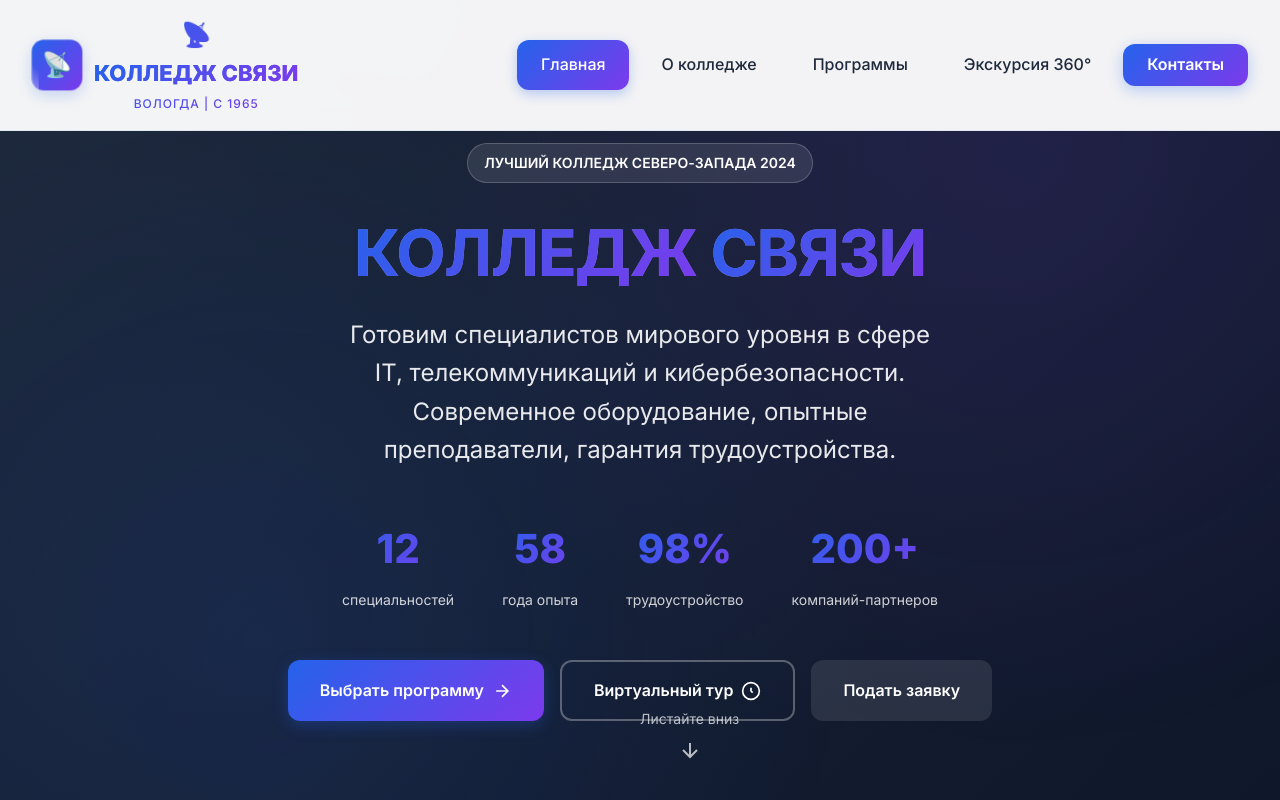
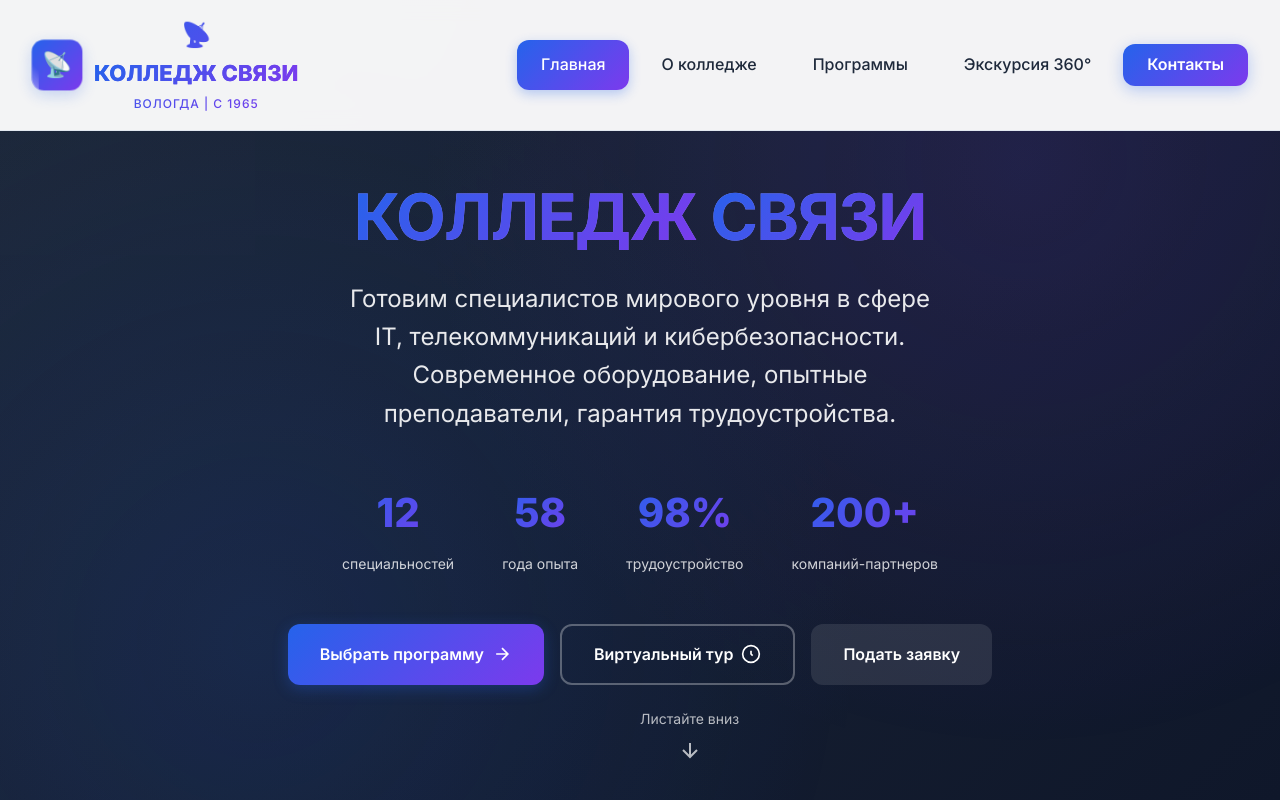
Before and after one commit to LOL-Pelmen/virtual, a plain HTML site: page index.html in a window 1280 px wide. Shown: the top 800 px of the page. Drawn offline with Linux system fonts and the light colour scheme.

Commit message:
Update index.html

```diff
--- a/index.html
+++ b/index.html
@@ -73,9 +73,7 @@
     <!-- Герой секция -->
     <section class="hero">
       <div class="hero-content">
-        <div class="hero-badge animate-on-scroll">
-          ЛУЧШИЙ КОЛЛЕДЖ СЕВЕРО-ЗАПАДА 2024
-        </div>
+
         <h1 class="hero-title animate-on-scroll">
           <span class="highlight-text">КОЛЛЕДЖ</span>
           <span class="highlight-text" style="--delay: 0.2s">СВЯЗИ</span>
```
